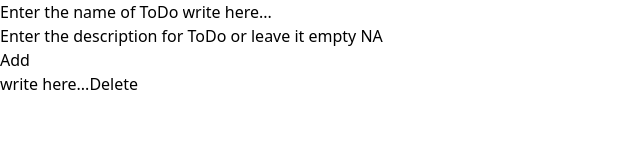
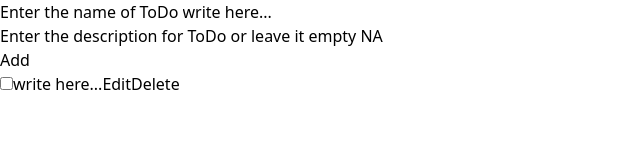
Before and after one commit to dsah567/Recursive-ToDo, a React (Vite) app: page / in a window 1280 px wide. Both pictures are taken after a click on the button "Add". Shown: the top 162 px of the page, without its empty margins (0-640 px from the left). Built offline with nearby package versions, Linux system fonts and the light colour scheme.

Commit message:
features: add handlesavetodo,handlechangetodo,Todo
handlesavetodo for updating a todo
handlechangetodo for changing completed option of todo
todo for each todos to have checkbox, save/edit option

```diff
--- a/src/components/TodoList.tsx
+++ b/src/components/TodoList.tsx
@@ -32,6 +32,54 @@ export default function TodoList() {
     }
   }
 
+  /**
+   *
+   * @param id of the todo
+   * @param todo new todo
+   * replace the newtodo in same place of id's todo
+   */
+  function handleSaveTodo(id: string, todo: ToDo) {
+      if (todoList != null) {
+        const newTodoList: ToDo[] = todoList.map((t) => {
+          if (t.id === id) {
+            return todo;
+          } else {
+            return t;
+          }
+      })
+
+      setTodoList(newTodoList);
+      localStorage.setItem("todoSubTodo",JSON.stringify(newTodoList));
+    }
+  }
+
+  /**
+   *
+   * @param id of the todo which completed option want to change
+   * and then update the todolist and localstorage
+   */
+  function handleChangeTodo(id: string) {
+    if (todoList != null) {
+      const newTodoList: ToDo[] = todoList.map((t) => {
+        if (t.id === id) {
+          if (t.completed === true) {
+            t.completed = false;
+            return t;
+          } else {
+              //later write code check if all of its subtodo is completed
+              t.completed = true;
+            return t;
+          }
+        } else {
+          return t;
+        }
+    })
+
+    setTodoList(newTodoList);
+    localStorage.setItem("todoSubTodo",JSON.stringify(newTodoList));
+  }
+  }
+
   if(todoList === null) {
     return(
       <div>
@@ -54,7 +102,7 @@ export default function TodoList() {
             {
               todoList.map((todos: ToDo) => (
                 <li key={todos.id}>
-                  {todos.name}
+                  <Todo todo={todos} handleSaveTodo={handleSaveTodo} handleChangeTodo={handleChangeTodo}/>
 
                   <button
                   onClick={() => handleDelteTodo(todos.id)}
@@ -70,3 +118,52 @@ export default function TodoList() {
     )
   }
 }
+
+
+  /**
+   * function to display each todo of todolist
+   * @param param0 todo
+   * @param param1 handlesavetodo for adding new todo in same place of previous todo
+   * @param param2 handleChangeTodo for changing the completedoption of todo
+   * @returns todo with edit/save and checkbox
+   */
+  function Todo({todo,handleSaveTodo, handleChangeTodo}: {todo: ToDo,handleSaveTodo: (id: string, todo: ToDo) => void, handleChangeTodo: (id: string) => void}) {
+    const [isEditing, setIsEditing] = useState<boolean>(false);
+    const [todoName, setTodoName] = useState<string>(todo.name);
+
+    function handleSave() {
+      const tempTodo: ToDo = {
+       id: todo.id,
+       name: todoName,
+       description: todo.description,
+       completed: todo.completed,
+       SubToDo: todo.SubToDo
+      }
+      handleSaveTodo(todo.id, tempTodo);
+      setIsEditing(false);
+    }
+
+    if (isEditing) {
+      return (
+      <>
+        <input type="text"
+          value={todoName}
+          onChange={(e) => setTodoName(e.target.value)}/>
+
+          <button onClick={() => handleSave()}>Save</button>
+      </>)
+
+    } else {
+        return (<>
+        <input
+        type="checkbox"
+        checked={todo.completed}
+        onChange={() => handleChangeTodo(todo.id)}
+        />
+
+        {todo.name}
+
+        <button onClick={() => setIsEditing(true)}>Edit</button>
+        </>)
+    }
+}
```
